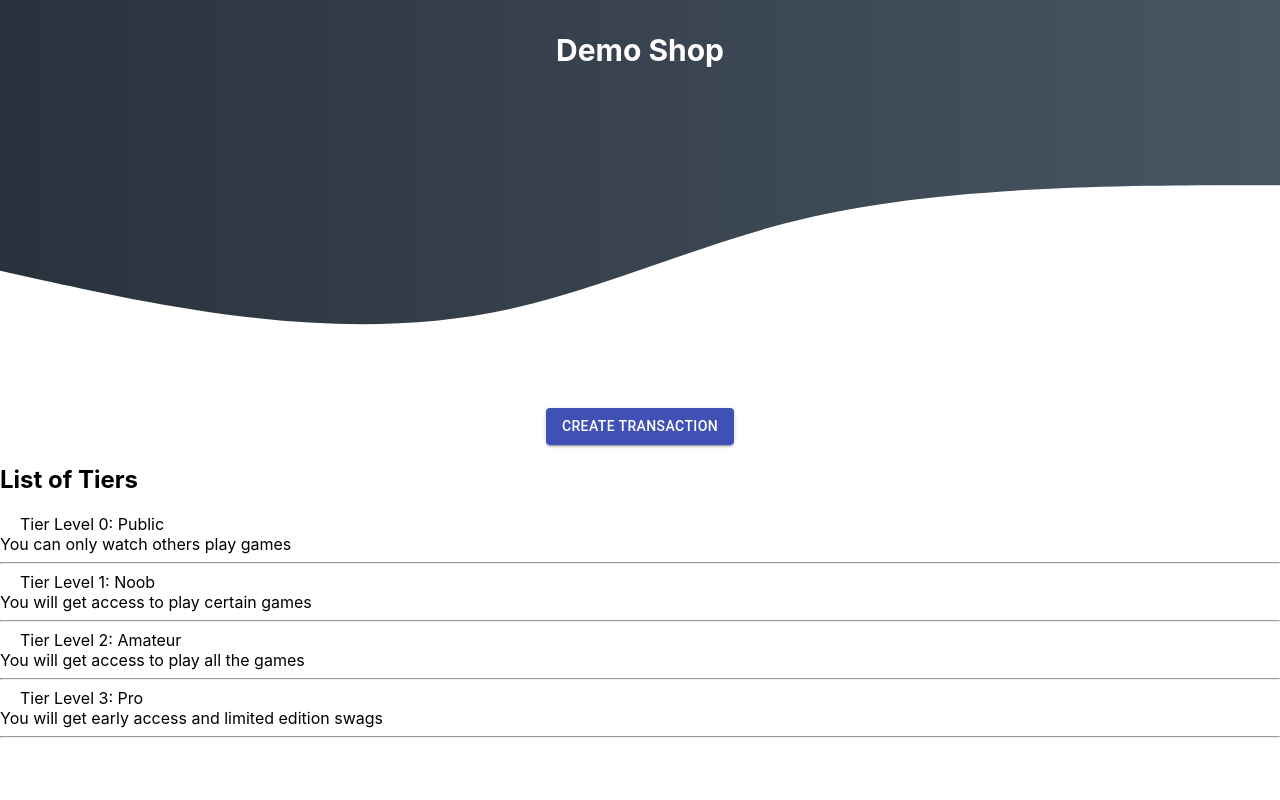
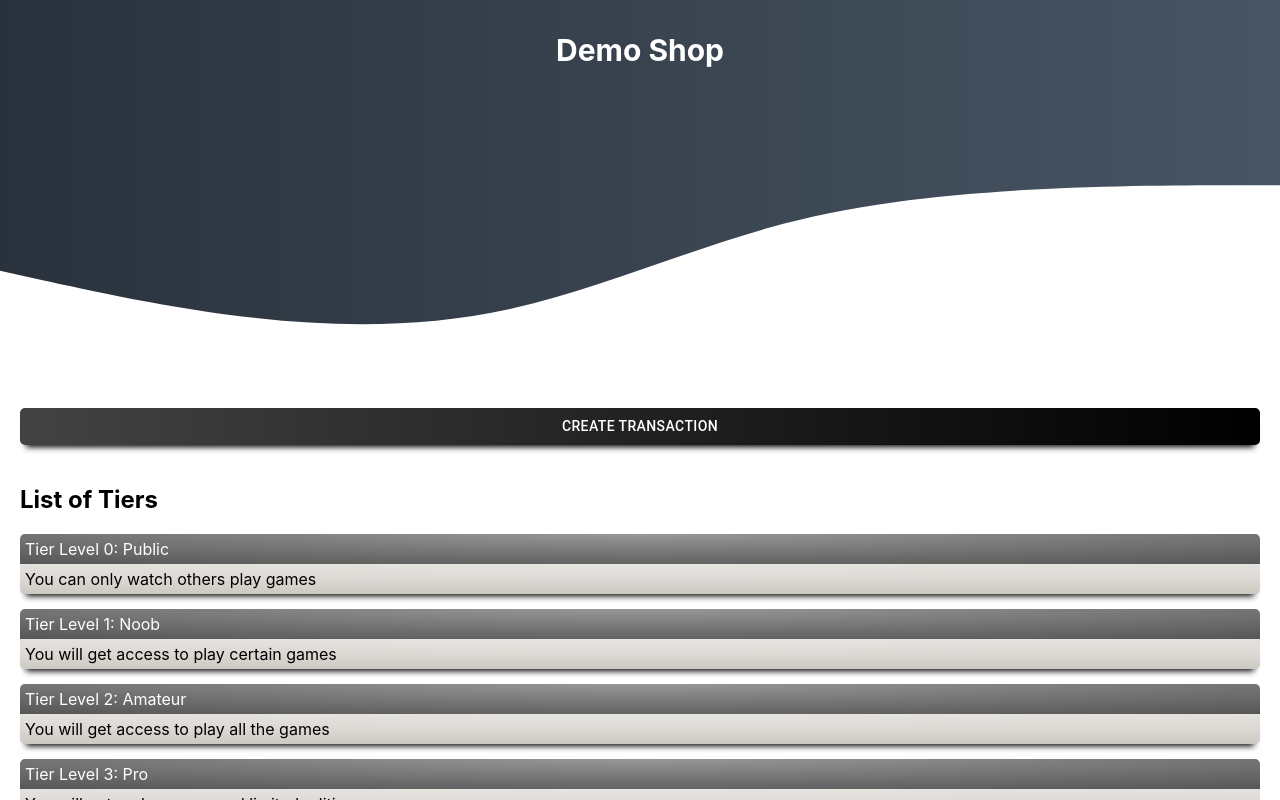
Before and after one commit to yashrajkakkad/lokal, a React (Create React App) app in the folder client/: page /ownerShop in a window 1280 px wide. Built offline with nearby package versions, Linux system fonts and the light colour scheme.

Commit message:
fix: styles

```diff
--- a/client/src/containers/OwnerShop.js
+++ b/client/src/containers/OwnerShop.js
@@ -62,14 +62,42 @@ const styles = (theme) => ({
     alignItems: "center",
   },
   buttonContainer: {
+    backgroundImage: "linear-gradient(to right, #434343 0%, black 100%)",
+    borderRadius: 5,
     width: "100%",
     display: "flex",
     justifyContent: "center",
+    boxShadow: "0 8px 6px -6px black",
+    color: "white",
     marginTop: 20,
   },
+  button: {
+    color: "white",
+  },
+  tierContainer: {
+    padding: 20,
+  },
   tierTitle: {
-    margin: 20,
-    backgroundColor: "",
+    marginTop: 15,
+    borderTopRightRadius: 5,
+    borderTopLeftRadius: 5,
+    color: "white",
+    background:
+      "linear-gradient(to bottom, rgba(255,255,255,0.15) 0%, rgba(0,0,0,0.15) 100%), radial-gradient(at top center, rgba(255,255,255,0.40) 0%, rgba(0,0,0,0.40) 120%) #989898",
+    backgroundBlendMode: "multiply,multiply",
+    // margin: 20,
+    padding: 5,
+    // minWidth: "100%",
+  },
+  tierDescription: {
+    padding: 5,
+    backgroundColor: "#DCD9D4",
+    backgroundImage:
+      "linear-gradient(to bottom, rgba(255,255,255,0.50) 0%, rgba(0,0,0,0.50) 100%), radial-gradient(at 50% 0%, rgba(255,255,255,0.10) 0%, rgba(0,0,0,0.50) 50%)",
+    backgroundBlendMode: "soft-light,screen",
+    boxShadow: "0 8px 6px -6px black",
+    borderBottomRightRadius: 5,
+    borderBottomLeftRadius: 5,
   },
 });
 
@@ -89,7 +117,7 @@ const OwnerShop = (props) => {
       <StoreHeader>Demo Shop</StoreHeader>
       <div className={classes.container}>
         <div className={classes.buttonContainer}>
-          <Button variant="contained" color="primary" onClick={dialogHandler}>
+          <Button className={classes.button} onClick={dialogHandler}>
             Create Transaction
           </Button>
         </div>
@@ -138,12 +166,10 @@ const OwnerShop = (props) => {
         {tiers.map((tier) => {
           return (
             <>
-              <span className={classes.tierTitle}>
+              <div className={classes.tierTitle}>
                 Tier Level {tier.level}: {tier.name}{" "}
-              </span>
-              <br />
-              {tier.description}
-              <hr />
+              </div>
+              <div className={classes.tierDescription}>{tier.description}</div>
             </>
           );
         })}
```
